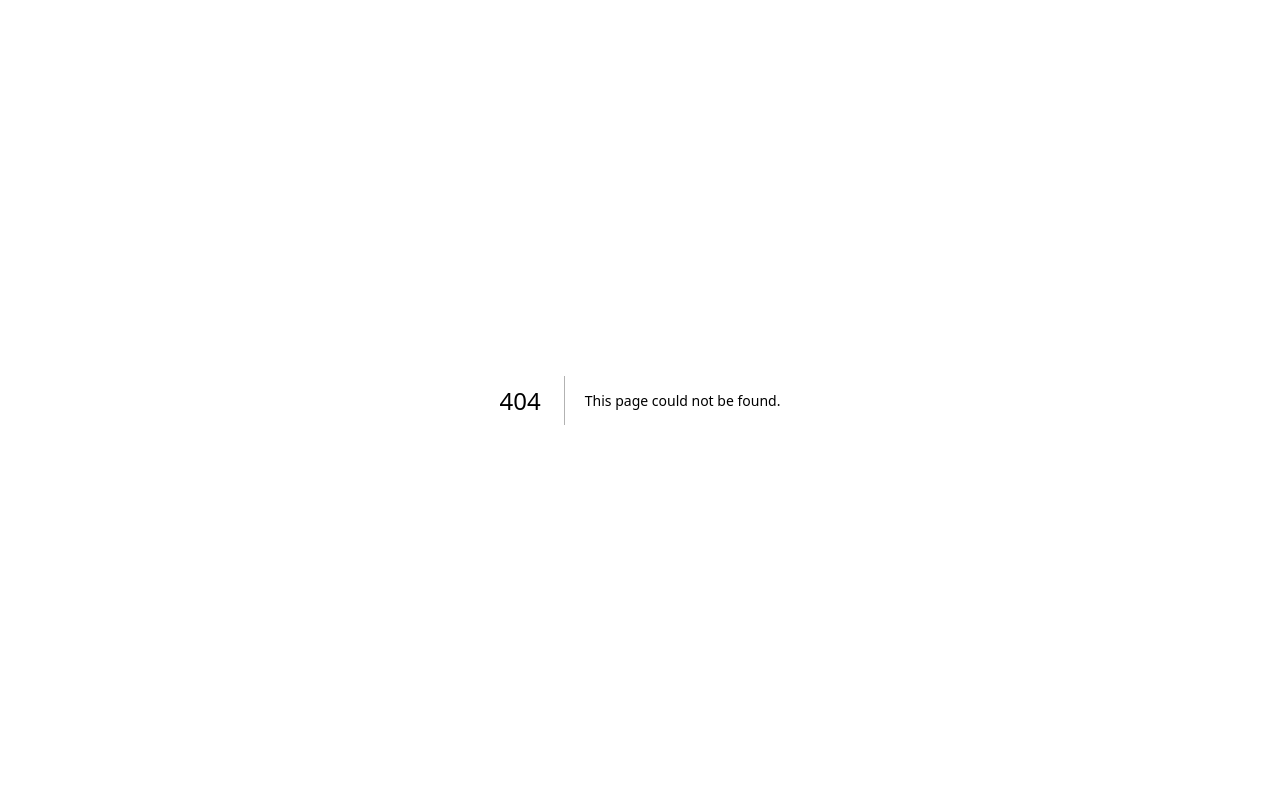
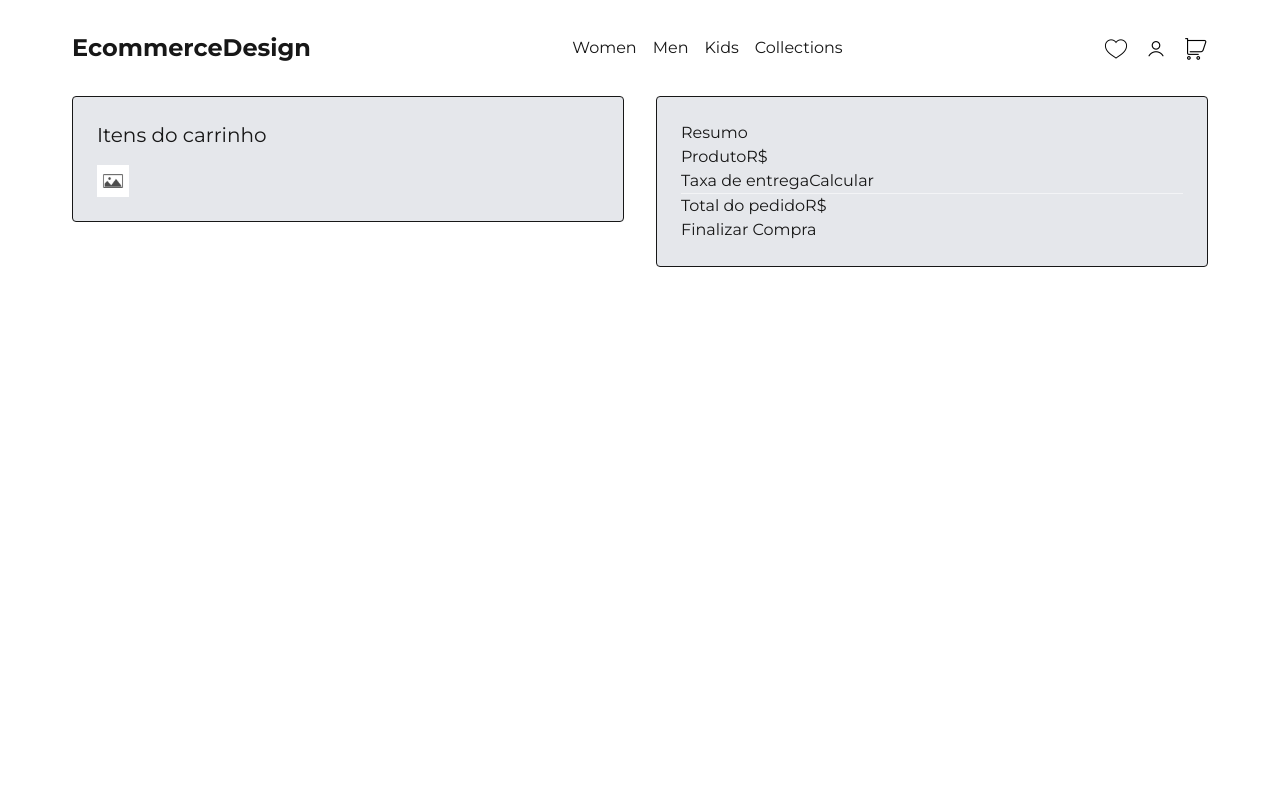
Before and after one commit to LeandroAS27/ecommerceDesign, a Next.js app in the folder ecommerce-frontend/: page /checkout in a window 1280 px wide. Before the commit this address had no page. Shown: the top 800 px of the page. Built offline with nearby package versions, Linux system fonts and the light colour scheme.

Commit message:
feito a funcionalidade dos filtros das roupas

```diff
--- a/ecommerce-frontend/next.config.mjs
+++ b/ecommerce-frontend/next.config.mjs
@@ -1,4 +1,8 @@
 /** @type {import('next').NextConfig} */
-const nextConfig = {};
+const nextConfig = {
+    images: {
+        domains: ['example.com', 'localhost']
+    }
+};
 
 export default nextConfig;
--- /dev/null
+++ b/ecommerce-frontend/src/app/checkout/page.jsx
@@ -0,0 +1,82 @@
+"use client"
+
+//components
+import Footer from "../components/footer";
+import Header from "../components/header";
+import ModalCart from "../components/modalCart";
+
+//react
+import { useParams } from "next/navigation";
+import { useState, useEffect } from "react";
+import Link from "next/link";
+
+//redux
+import { useDispatch, useSelector } from "react-redux";
+import { toggleCart } from "../redux/modalSlice";
+import { addToCart, removeFromCart, updateCartItem } from "../redux/cartSlice";
+import { incrementQuantity, decrementQuantity } from "../redux/cartSlice";
+
+//images
+import Image from "next/image";
+import noImage from '../../../public/image-no-image.jpg';
+
+const Checkout = () => {
+    const dispatch = useDispatch();
+    const isModalOpen = useSelector(state => state.modalCart.isModalOpen)
+
+    const handleCartModal = () => {
+        dispatch(toggleCart())
+    }
+
+    return(
+        <>
+            <div className="relative max-w-9/10 mx-auto px-2 bg-[#FFFFFF]">
+                <header className="mb-8">
+                    <Header onCartClick={handleCartModal}/>
+                    <ModalCart isOpen={isModalOpen} onClose={handleCartModal}/>
+                </header>
+
+                <main className="w-full h-screen flex justify-center space-x-8 mx-auto">
+                    <section className="w-full max-w-2/4">
+                        <div className="w-full border bg-gray-200 rounded p-6">
+                            <h1 className="text-xl mb-4">Itens do carrinho</h1>
+
+                            <div>
+                                <Image src={noImage} alt="Imagem" width={32} height={32}/>
+                            </div>
+                        </div>
+                    </section>
+
+                    <section className="w-full max-w-2/3">
+                        <div className="w-full border bg-gray-200 rounded p-6">
+                            <h1>Resumo</h1>
+                            <div className="flex">
+                                <p>Produto</p>
+                                <p>R$</p>
+                            </div>
+                            <div className="flex">
+                                <p>Taxa de entrega</p>
+                                <p>Calcular</p>
+                            </div>
+
+                            <div className="border-b border-gray-100 "/>
+
+                            <div className="flex">
+                                <p>Total do pedido</p>
+                                <p>R$</p>
+                            </div>
+
+                            <button>Finalizar Compra</button>
+                        </div>
+                    </section>
+                </main>
+            </div>
+
+            <footer>
+                <Footer/>
+            </footer>
+        </>
+    )
+}
+
+export default Checkout;
--- a/ecommerce-frontend/src/app/components/modalCart.jsx
+++ b/ecommerce-frontend/src/app/components/modalCart.jsx
@@ -2,6 +2,7 @@
 
 //react
 import { useState } from "react";
+import Link from "next/link";
 
 //redux
 import { useDispatch, useSelector } from "react-redux";
@@ -97,8 +98,10 @@ const ModalCart = ({ onClose, isOpen }) => {
                 </div>
                 {cart.length > 0 && (
                     <div className="mt-6">
-                    <button className="w-full py-3 bg-blue-500 text-white rounded-lg hover:bg-blue-600 transition">
-                        Finalizar Compra
+                    <button className="w-full py-3 bg-blue-500 text-white rounded-lg hover:bg-blue-600 transition cursor-pointer">
+                        <Link href='/checkout'> {/* aqui vai enviar os produtos para o checkout */}
+                            Finalizar Compra
+                        </Link>
                     </button>
                     </div>
                 )}
--- a/ecommerce-frontend/src/app/components/productList.jsx
+++ b/ecommerce-frontend/src/app/components/productList.jsx
@@ -55,7 +55,7 @@ const ProductList = ({showAll}) => {
                 products.map(product => (
                     <div key={product.idproducts} className='relative rounded'>
                         <Image
-                        src={noImage} //preciso configurar o multer e subir imagens no servidor de acordo com o produto
+                        src={product.image_url ? product.image_url : noImage} //preciso configurar o multer e subir imagens no servidor de acordo com o produto
                         alt={product.name}
                         className='w-full h-48 object-cover'
                         width={32}
--- a/ecommerce-frontend/src/app/products/[id]/page.jsx
+++ b/ecommerce-frontend/src/app/products/[id]/page.jsx
@@ -155,7 +155,13 @@ const ProductPage = ({ params }) => {
                             </div>
 
                             <div className="flex flex-col space-y-2">
-                                <button className="bg-blue-500 text-white px-4 py-2 rounded-lg mt-2 cursor-pointer">Comprar agora</button>
+                                <button
+                                className="bg-blue-500 text-white px-4 py-2 rounded-lg mt-2 cursor-pointer"
+                                >
+                                    <Link href='/checkout'> {/* aqui vai enviar o produto para o checkout */}
+                                        Comprar Agora
+                                    </Link>
+                                </button>
                                 <button
                                 className="bg-[#333333] text-white px-4 py-2 rounded-lg mt-2 cursor-pointer"
                                 onClick={handleAddToCart}
--- a/ecommerce-frontend/src/app/women/page.jsx
+++ b/ecommerce-frontend/src/app/women/page.jsx
@@ -10,7 +10,7 @@ import { setProducts } from "../redux/productSlice";
 import { toggleCart } from "../redux/modalSlice";
 
 //react
-import { useEffect } from "react";
+import { useEffect, useState } from "react";
 import Image from "next/image";
 import { useRouter } from "next/navigation";
 
@@ -23,6 +23,7 @@ const Women = () => {
     const products = useSelector(state => state.products.items)
     const isModalOpen = useSelector((state) => state.modalCart.isModalOpen)
     const router = useRouter()
+    const [type, setType] = useState('')
 
     const handleCartModal = () => {
         dispatch(toggleCart())
@@ -50,8 +51,32 @@ const Women = () => {
             }
         }
         fetchProducts()
+
     }, [dispatch])
 
+    const typeProducts = async () => {
+        try {
+            const response = await fetch(`http://localhost:5000/products/type?type=${type}`)
+            if(!response.ok){
+                throw new Error("erro ao buscar o produto especifico", response.status)
+            }
+            const data = await response.json()
+            console.log(data)
+            dispatch(setProducts(data.result || data))
+        } catch (error) {
+            console.log("erro ao buscar os dados", error)
+        }
+    }
+
+    const handleFilterClick = (type) => {
+        setType(type)
+    }
+
+    useEffect(() => {
+        if(type){
+            typeProducts(type)
+        }
+    }, [type])
 
     return(
     <>
@@ -97,16 +122,20 @@ const Women = () => {
                             </div>
 
                             <ul className="space-y-2">
-                                <li className="cursor-pointer py-1 px-2 rounded hover:bg-black hover:text-white transition">
+                                <li className="cursor-pointer py-1 px-2 rounded hover:bg-black hover:text-white transition" onClick={() => handleFilterClick('shirts')}>
                                     Shirts
                                 </li>
 
-                                <li className="cursor-pointer py-1 px-2 rounded hover:bg-black hover:text-white transition">
+                                <li className="cursor-pointer py-1 px-2 rounded hover:bg-black hover:text-white transition" onClick={() => handleFilterClick('pants')}>
                                     Pants
                                 </li>
 
-                                <li className="cursor-pointer py-1 px-2 rounded hover:bg-black hover:text-white transition">
+                                <li className="cursor-pointer py-1 px-2 rounded hover:bg-black hover:text-white transition" onClick={() => handleFilterClick('accessories')}>
                                     Accessories
+                                </li>
+
+                                <li className="cursor-pointer py-1 px-2 rounded hover:bg-black hover:text-white transition" onClick={() => handleFilterClick('blouse')}>
+                                    Blouse
                                 </li>
                             </ul>
                         </div>
```
Also changed, not shown: ecommerce-frontend/public/upload/vestido-floral.avif (added), ecommerce-frontend/public/upload/vestido-floral.jpg (added).
